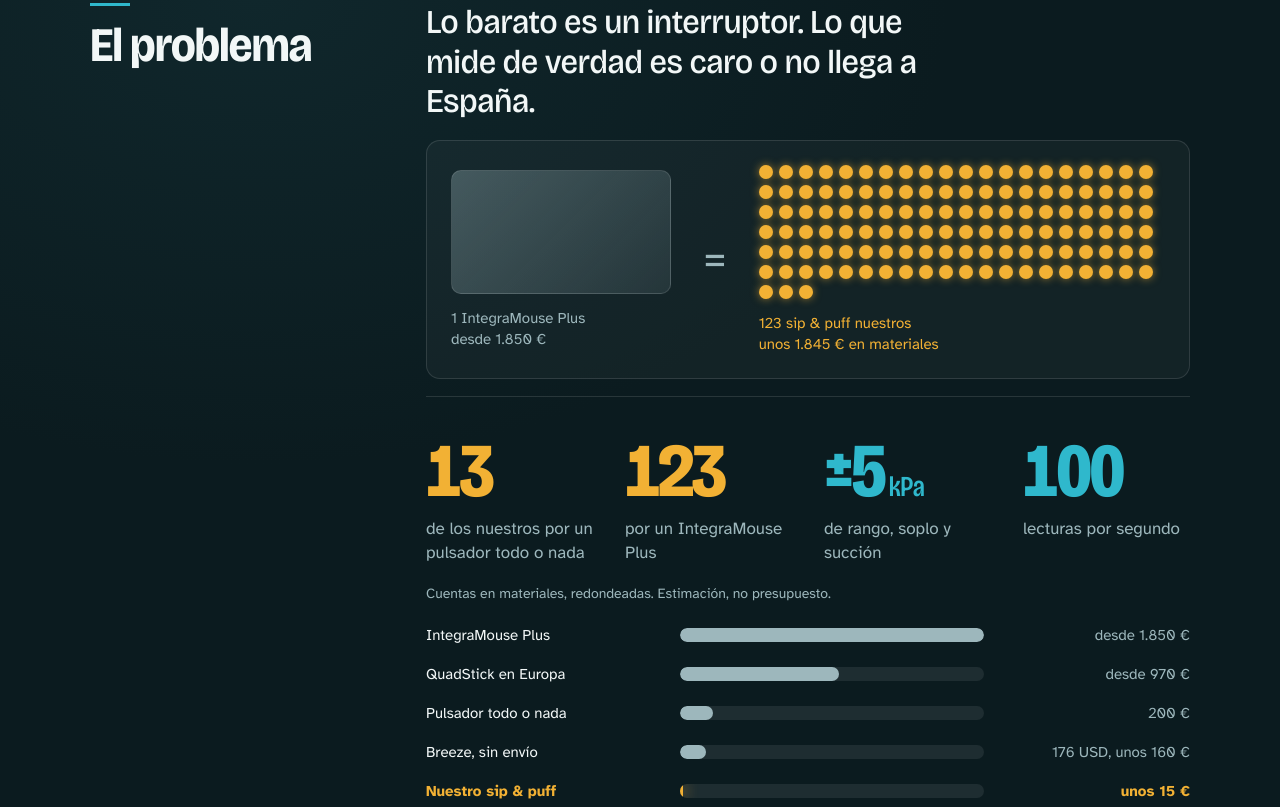
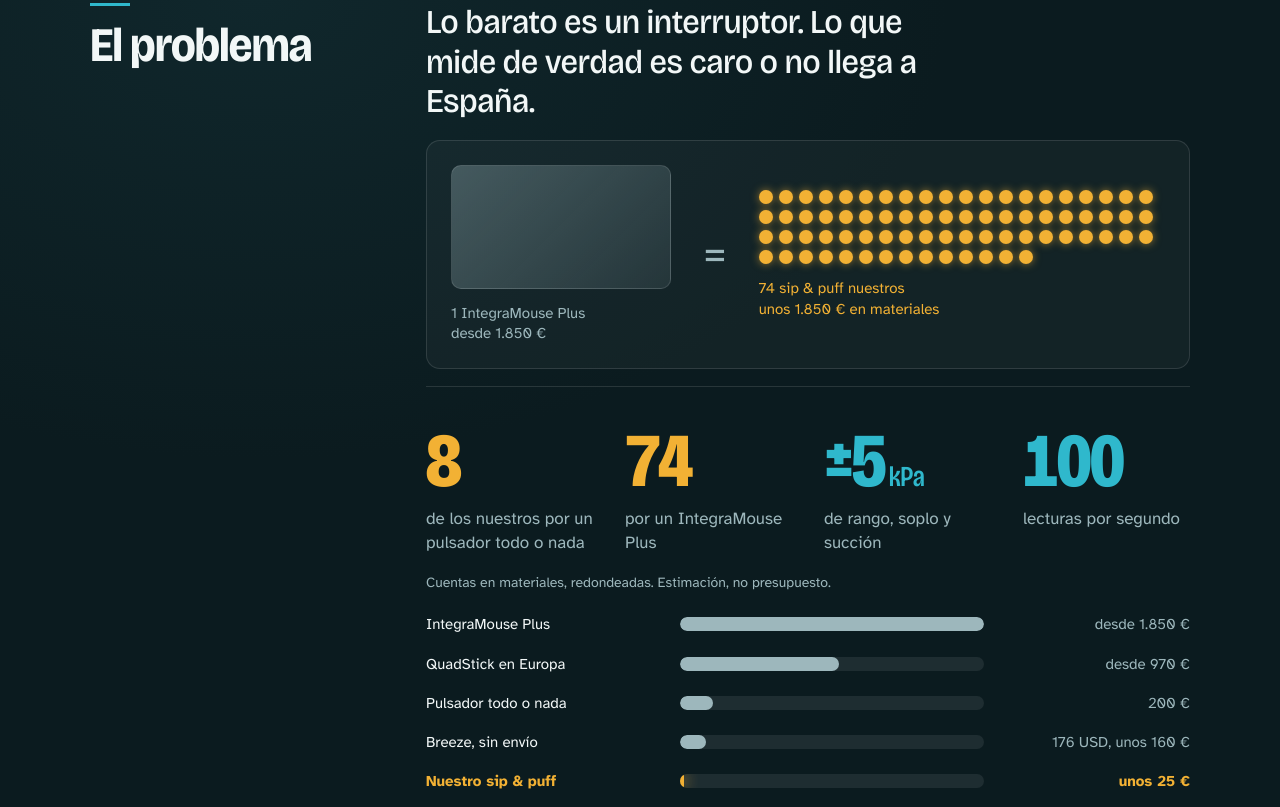
Before and after one commit to carloshumanes1/carloshumanes1.github.io, a plain HTML site: page index.html in a window 1280 px wide. Shown: the part 977-1784 px from the top of the page. Drawn offline with Linux system fonts and the light colour scheme.

Commit message:
Publicar 2026-11-27

```diff
--- a/css/styles.css
+++ b/css/styles.css
@@ -362,7 +362,7 @@ dl.lista dd { margin: .15rem 0 0; color: var(--color-texto-suave); }
 .seccion-oscura tr.nuestra td:first-child { border-left-color: var(--hero-soplo); }
 .seccion-oscura :focus-visible { outline-color: var(--hero-acento); }
 
-/* Matriz: 1 aparato caro = 123 de los nuestros */
+/* Matriz: 1 aparato caro = 74 de los nuestros */
 .matriz { display: grid; grid-template-columns: 1fr; gap: 1.5rem; align-items: center; margin-top: 2rem; padding: 1.5rem; border: 1px solid var(--hero-linea); border-radius: 14px; background: rgba(255, 255, 255, .035); }
 .matriz > * { min-width: 0; }
 .matriz-uno, .matriz-muchos { display: grid; gap: .9rem; }
--- a/index.html
+++ b/index.html
@@ -4,7 +4,7 @@
   <meta charset="utf-8">
   <meta name="viewport" content="width=device-width, initial-scale=1">
   <title>Carlos Humanes, ingeniero biomédico. Pinchar sin manos: tecnología de apoyo de bajo coste</title>
-  <meta name="description" content="Tecnología de apoyo de bajo coste para personas con tetraplejia: soplo y succión proporcionales, la nariz como cursor y unos 15 € en materiales. Proyecto de Carlos Humanes, ingeniero biomédico.">
+  <meta name="description" content="Tecnología de apoyo de bajo coste para personas con tetraplejia: soplo y succión proporcionales, la nariz como cursor y unos 25 € en materiales. Proyecto de Carlos Humanes, ingeniero biomédico.">
   <meta name="theme-color" content="#0B1B1F">
   <meta name="color-scheme" content="light dark">
   <link rel="canonical" href="https://carloshumanes1.github.io/">
@@ -12,7 +12,7 @@
   <meta property="og:url" content="https://carloshumanes1.github.io/">
   <meta property="og:locale" content="es_ES">
   <meta property="og:title" content="Pinchar sin manos. Carlos Humanes, ingeniero biomédico">
-  <meta property="og:description" content="Tecnología de apoyo de bajo coste para personas con tetraplejia: un soplo que se mide, la nariz como cursor, unos 15 € en materiales.">
+  <meta property="og:description" content="Tecnología de apoyo de bajo coste para personas con tetraplejia: un soplo que se mide, la nariz como cursor, unos 25 € en materiales.">
   <meta property="og:image" content="https://carloshumanes1.github.io/material/og.png">
   <meta property="og:image:width" content="1200">
   <meta property="og:image:height" content="630">
@@ -80,7 +80,7 @@
       <div class="contenedor hero-grid">
         <div class="hero-texto">
           <h1 id="titulo" class="titular">Pinchar sin manos.</h1>
-          <p class="entrada">Una persona con tetraplejia controla la música y el ordenador con la respiración y la cabeza. Unos 15 € en materiales.</p>
+          <p class="entrada">Una persona con tetraplejia controla la música y el ordenador con la respiración y la cabeza. Unos 25 € en materiales.</p>
           <p class="firma">Carlos Humanes, ingeniero biomédico.</p>
           <div class="acciones">
             <a class="boton boton-claro" href="#como-funciona">Ver cómo funciona</a>
@@ -116,15 +116,15 @@
         <div class="cuerpo">
           <p class="destacado revela">Lo barato es un interruptor. Lo que mide de verdad es caro o no llega a España.</p>
 
-          <div class="matriz revela" role="img" aria-label="Con lo que cuesta un IntegraMouse Plus se montan 123 sip y puff de los nuestros">
+          <div class="matriz revela" role="img" aria-label="Con lo que cuesta un IntegraMouse Plus se montan 74 sip y puff de los nuestros">
             <div class="matriz-uno"><span class="matriz-bloque"></span><span class="matriz-txt">1 IntegraMouse Plus<br>desde 1.850 €</span></div>
             <div class="matriz-igual" aria-hidden="true">=</div>
-            <div class="matriz-muchos"><div class="matriz-puntos" id="matriz-puntos" data-n="123"></div><span class="matriz-txt">123 sip &amp; puff nuestros<br>unos 1.845 € en materiales</span></div>
+            <div class="matriz-muchos"><div class="matriz-puntos" id="matriz-puntos" data-n="74"></div><span class="matriz-txt">74 sip &amp; puff nuestros<br>unos 1.850 € en materiales</span></div>
           </div>
 
           <div class="cifras revela">
-            <div class="cifra cifra-ambar"><span class="cifra-num" data-contar="13">0</span><span class="cifra-txt">de los nuestros por un pulsador todo o nada</span></div>
-            <div class="cifra cifra-ambar"><span class="cifra-num" data-contar="123">0</span><span class="cifra-txt">por un IntegraMouse Plus</span></div>
+            <div class="cifra cifra-ambar"><span class="cifra-num" data-contar="8">0</span><span class="cifra-txt">de los nuestros por un pulsador todo o nada</span></div>
+            <div class="cifra cifra-ambar"><span class="cifra-num" data-contar="74">0</span><span class="cifra-txt">por un IntegraMouse Plus</span></div>
             <div class="cifra"><span class="cifra-num">±5<small>kPa</small></span><span class="cifra-txt">de rango, soplo y succión</span></div>
             <div class="cifra"><span class="cifra-num" data-contar="100">0</span><span class="cifra-txt">lecturas por segundo</span></div>
           </div>
@@ -135,7 +135,7 @@
             <div class="barra-fila" role="listitem"><span class="barra-nombre">QuadStick en Europa</span><span class="barra-pista"><span class="barra" style="--v: 52.4"></span></span><span class="barra-valor">desde 970 €</span></div>
             <div class="barra-fila" role="listitem"><span class="barra-nombre">Pulsador todo o nada</span><span class="barra-pista"><span class="barra" style="--v: 10.8"></span></span><span class="barra-valor">200 €</span></div>
             <div class="barra-fila" role="listitem"><span class="barra-nombre">Breeze, sin envío</span><span class="barra-pista"><span class="barra" style="--v: 8.6"></span></span><span class="barra-valor">176 USD, unos 160 €</span></div>
-            <div class="barra-fila nuestra" role="listitem"><span class="barra-nombre">Nuestro sip &amp; puff</span><span class="barra-pista"><span class="barra" style="--v: .8"></span></span><span class="barra-valor">unos 15 €</span></div>
+            <div class="barra-fila nuestra" role="listitem"><span class="barra-nombre">Nuestro sip &amp; puff</span><span class="barra-pista"><span class="barra" style="--v: 1.35"></span></span><span class="barra-valor">unos 25 €</span></div>
           </div>
 
           <details class="detalle revela">
@@ -150,7 +150,7 @@
                   <tr><td>Breeze (Origin Instruments)</td><td>Proporcional, ±4 kPa como ejes de joystick</td><td>176 USD de lista. Dos unidades puestas en España, estimación: 420 a 550 €</td><td>Estados Unidos, sin distribuidor en la Unión Europea</td></tr>
                   <tr><td>QuadStick</td><td>Mando bucal con cuatro sensores de soplo y succión</td><td>449 a 549 USD de lista. En revendedores europeos desde 970 €</td><td>Estados Unidos; revendedores en Francia y Bélgica</td></tr>
                   <tr><td>IntegraMouse Plus</td><td>Ratón de boca</td><td>1.850 a 2.420 €</td><td>Europa</td></tr>
-                  <tr class="nuestra"><td>Nuestro sip &amp; puff</td><td>Proporcional, ±5 kPa, soplo y succión, USB sin instalar nada</td><td>Unos 15 € en materiales</td><td>Se monta con componentes estándar</td></tr>
+                  <tr class="nuestra"><td>Nuestro sip &amp; puff</td><td>Proporcional, ±5 kPa, soplo y succión, USB sin instalar nada</td><td>Unos 25 € en materiales</td><td>Se monta con componentes estándar</td></tr>
                 </tbody>
               </table>
             </div>
@@ -229,7 +229,7 @@
           <ul class="revela">
             <li>Sensor de ±5 kPa; a la boca solo llega un tubo con boquilla.</li>
             <li>USB: el ordenador lo ve como MIDI, sin instalar nada.</li>
-            <li>100 lecturas por segundo, umbrales por persona, unos 15 € en materiales.</li>
+            <li>100 lecturas por segundo, umbrales por persona, unos 25 € en materiales.</li>
           </ul>
 
           <h3 class="revela">La nariz como ratón</h3>
--- a/js/sitio.js
+++ b/js/sitio.js
@@ -169,10 +169,10 @@
     hero.addEventListener('pointerleave', function () { dentro = false; hero.classList.remove('con-nariz'); });
   }
 
-  /* 6b. Matriz: 123 puntos que se encienden uno tras otro */
+  /* 6b. Matriz: 74 puntos que se encienden uno tras otro */
   var matriz = document.getElementById('matriz-puntos');
   if (matriz) {
-    var total = parseInt(matriz.getAttribute('data-n'), 10) || 123;
+    var total = parseInt(matriz.getAttribute('data-n'), 10) || 74;
     var puntos = document.createDocumentFragment();
     for (var k = 0; k < total; k++) {
       var punto = document.createElement('i');
```
Also changed, not shown: material/og.png, 2 other files.
